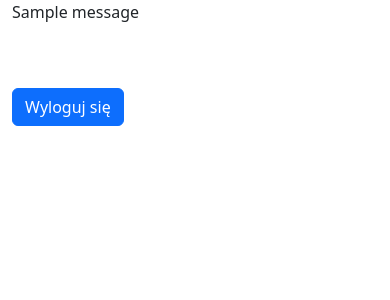
After one commit to LukBar198/MasterGame, a Django app: template GameMaster_app/templates/dashboard.html in a window 390 px wide. The commit adds this page. Shown: the top 300 px of the page. Run offline with Django 4.2, Linux system fonts and the light colour scheme; the template is opened without the code that fills it, so the values that code supplies are empty; tables that the repository leaves empty hold one stand-in row (values such as "Sample post"); one stand-in notice (Sample message) is shown.

Commit message:
Added User Login / Logout

```diff
--- a/GameMaster_app/forms.py
+++ b/GameMaster_app/forms.py
@@ -15,7 +15,7 @@ class UserRegistrationForm(forms.ModelForm):
 
     class Meta:
         model = User
-        fields = ['username','first_name', 'email']
+        fields = ['username', 'first_name', 'email']
 
     def clean_password2(self):
         cd = self.cleaned_data
--- /dev/null
+++ b/GameMaster_app/templates/dashboard.html
@@ -0,0 +1,27 @@
+{% extends 'base.html' %}
+
+{% block title %}Witaj{% endblock %}
+
+{% block content %}
+    {% if messages %}
+        <div class="messages">
+            {% for message in messages %}
+                <p>{{ message }}</p>
+            {% endfor %}
+        </div>
+    {% endif %}
+
+    <div class="container mt-5">
+        <div class="row">
+            <div class="col-md-6 offset-md-3">
+                <button type="button" class="btn btn-primary"
+                        onclick="location.href='{% url 'logout' %}'">Wyloguj się
+                </button>
+            </div>
+        </div>
+    </div>
+
+
+
+
+{% endblock %}
--- a/GameMaster_app/templates/register.html
+++ b/GameMaster_app/templates/register.html
@@ -4,12 +4,16 @@
 
 {% block content %}
     <div class="container mt-5">
+        <div class="row">
+            <div class="col-md-6 offset-md-3">
                 <h1>Utwórz konto</h1>
                 <p>Proszę wypełnić formularz:</p>
                 <form method="post">
                     {{ usr_form.as_p }}
                     {% csrf_token %}
-        <p><input type="submit" value="Utwórz konto"></p>
+                    <button type="submit" class="btn btn-primary">Utwórz konto</button>
                 </form>
             </div>
+        </div>
+    </div>
 {% endblock %}
```
Also changed, not shown: GameMaster_app/views.py (+13 -7 lines), MasterGame/settings.py (+5 -7 lines), MasterGame/urls.py (+5 -2 lines). Lines whose indentation alone changed are shown as unchanged.
